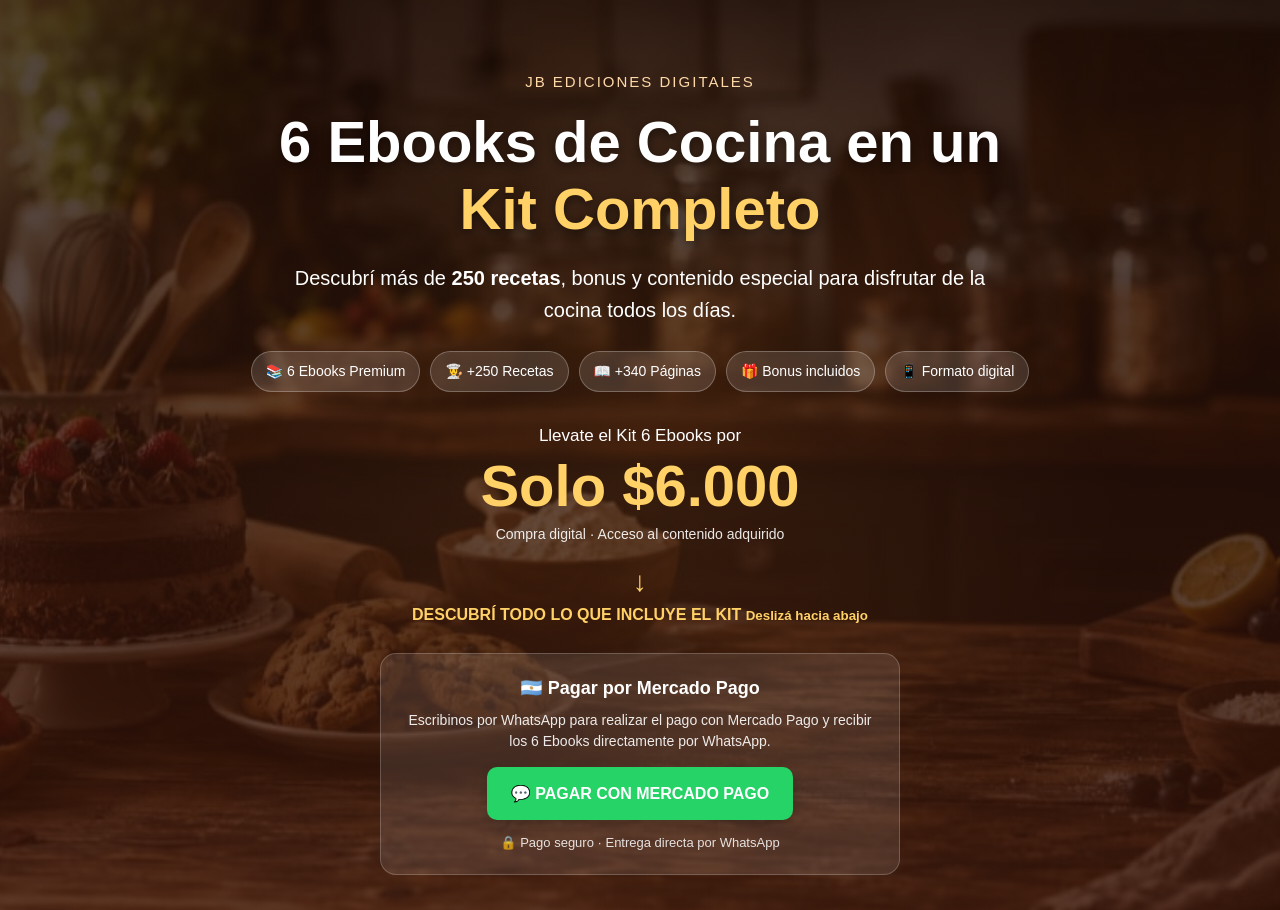
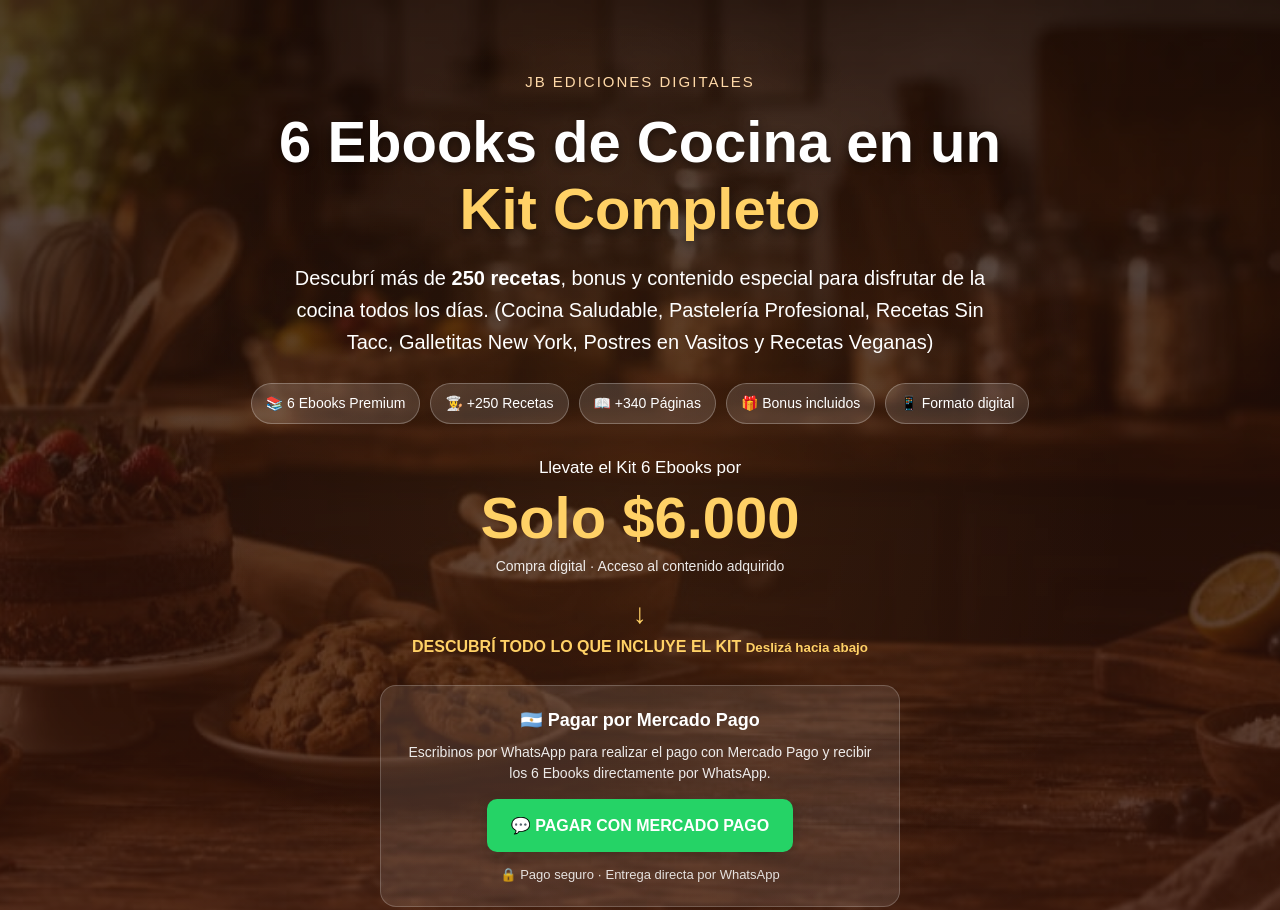
Before and after one commit to jbedicionesdigitales/jb-app, a plain HTML site: page kit-6-ebooks.html in a window 1280 px wide. Shown: the top 910 px of the page. Drawn offline with Linux system fonts and the light colour scheme.

Commit message:
Update recipe categories in ebooks description
Added additional recipe categories to the description.

```diff
--- a/kit-6-ebooks.html
+++ b/kit-6-ebooks.html
@@ -434,6 +434,7 @@ footer{
     <p class="hero-subtitulo">
         Descubrí más de <strong>250 recetas</strong>, bonus y contenido
         especial para disfrutar de la cocina todos los días.
+        (Cocina Saludable, Pastelería Profesional, Recetas Sin Tacc, Galletitas New York, Postres en Vasitos y Recetas Veganas)
     </p>
 
     <div class="badges">
```
